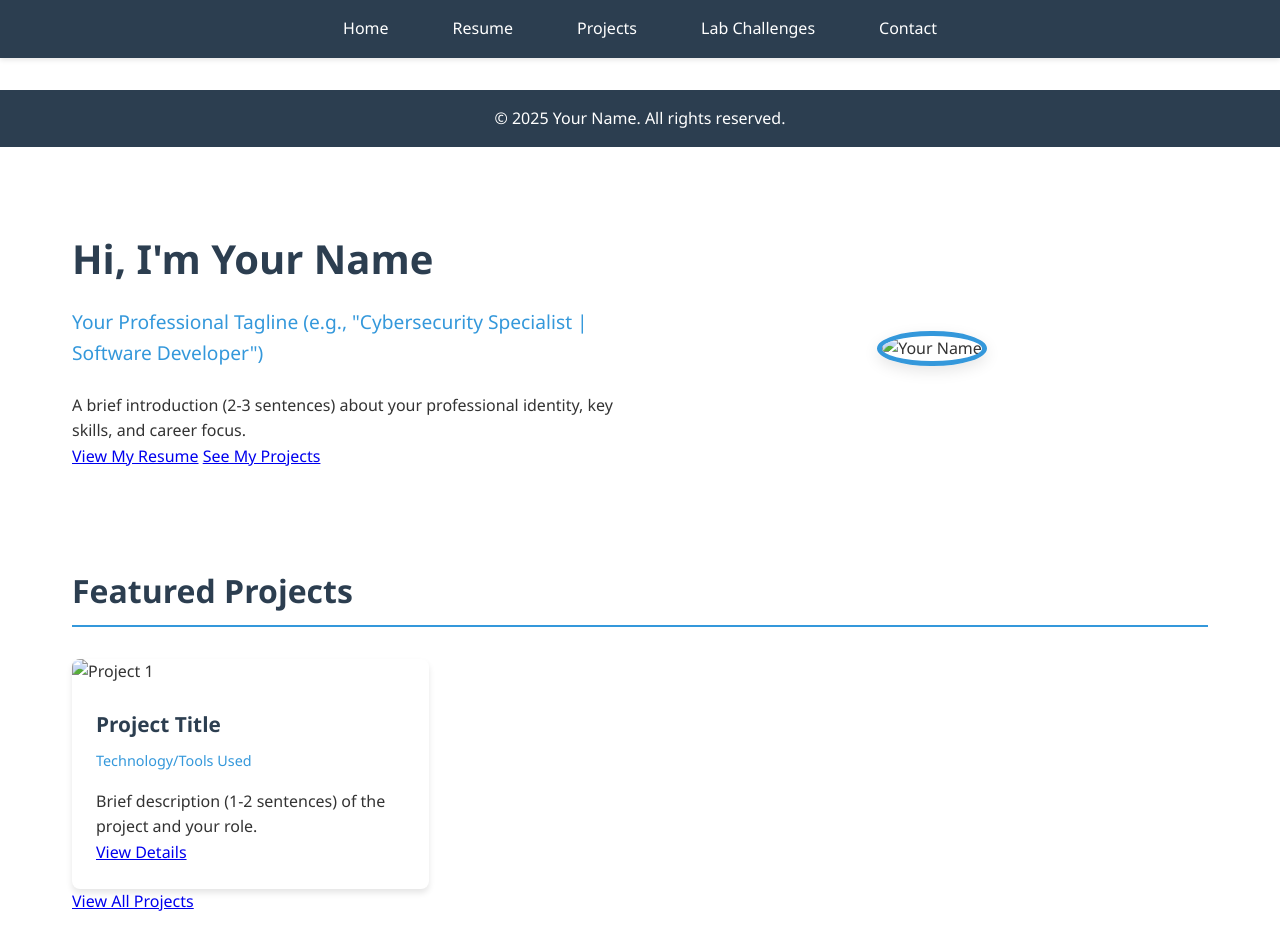
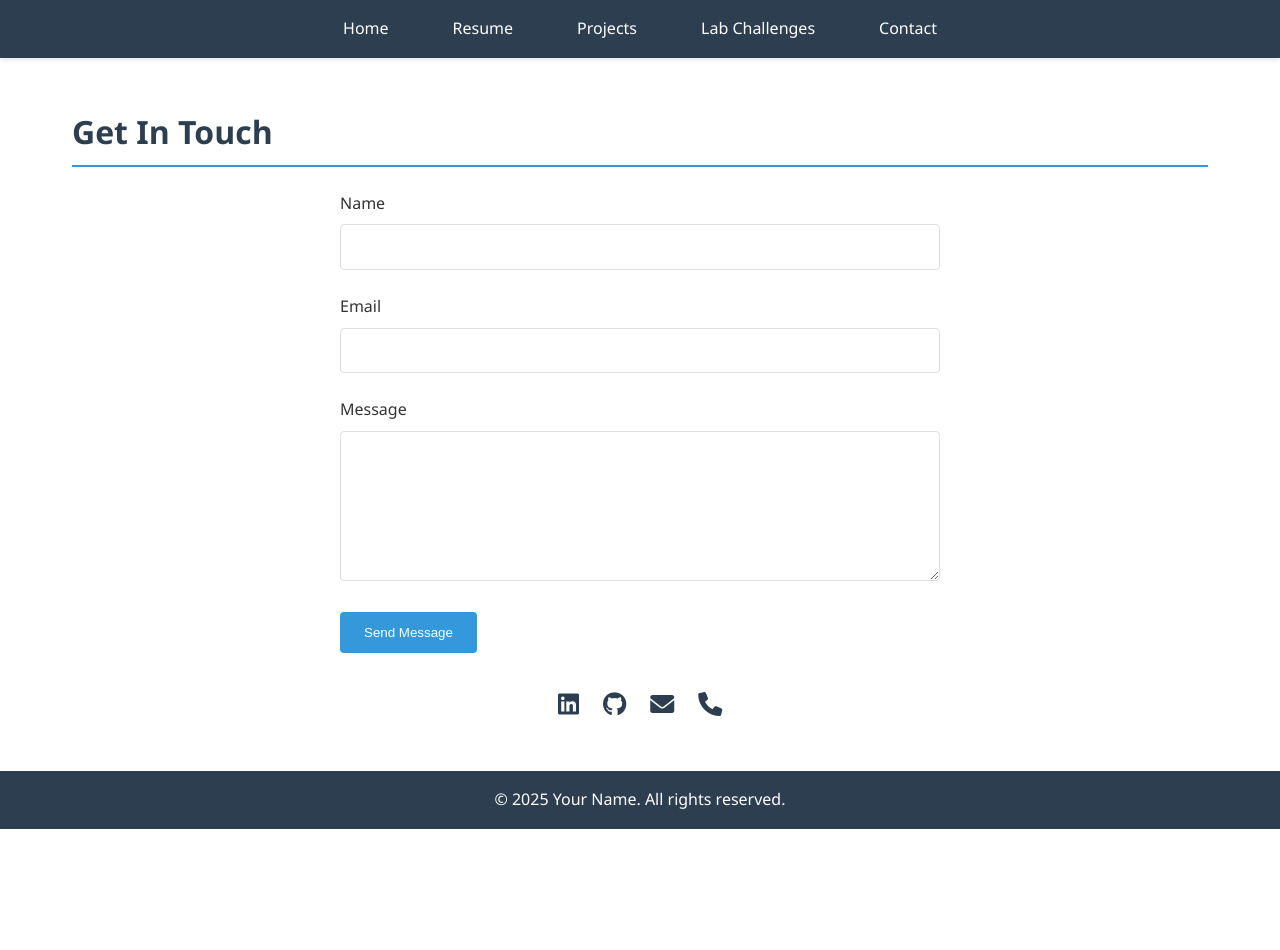
Before and after one commit to klorna/klorna.github.io, a plain HTML site: page index.html in a window 1280 px wide. After the commit the page ends 829 px from the top, so only its background shows below. Drawn offline with Linux system fonts and the light colour scheme.

Commit message:
Update index.html

```diff
--- a/index.html
+++ b/index.html
@@ -21,7 +21,37 @@
     </header>
 
     <main>
-        <!-- Content will go here -->
+        <section class="section">
+        <h1 class="section-title">Get In Touch</h1>
+
+        <div class="contact-form">
+            <form action="https://formspree.io/f/your-form-id" method="POST">
+                <div class="form-group">
+                    <label for="name">Name</label>
+                    <input type="text" id="name" name="name" required>
+                </div>
+
+                <div class="form-group">
+                    <label for="email">Email</label>
+                    <input type="email" id="email" name="email" required>
+                </div>
+
+                <div class="form-group">
+                    <label for="message">Message</label>
+                    <textarea id="message" name="message" required></textarea>
+                </div>
+
+                <button type="submit" class="submit-btn">Send Message</button>
+            </form>
+        </div>
+
+        <div class="social-links">
+            <a href="https://linkedin.com/in/yourprofile"><i class="fab fa-linkedin"></i></a>
+            <a href="https://github.com/yourusername"><i class="fab fa-github"></i></a>
+            <a href="mailto:youremail@example.com"><i class="fas fa-envelope"></i></a>
+            <a href="tel:+1234567890"><i class="fas fa-phone"></i></a>
+        </div>
+    </section>
     </main>
 
     <footer>
@@ -31,40 +61,3 @@
     <script src="assets/js/main.js"></script>
 </body>
 </html>
-
-<main>
-    <section class="hero">
-        <div class="hero-text">
-            <h1>Hi, I'm <span class="highlight">Your Name</span></h1>
-            <p class="tagline">Your Professional Tagline (e.g., "Cybersecurity Specialist | Software Developer")</p>
-            <p>A brief introduction (2-3 sentences) about your professional identity, key skills, and career focus.</p>
-            <div class="cta-buttons">
-                <a href="resume.html" class="btn btn-primary">View My Resume</a>
-                <a href="projects.html" class="btn btn-secondary">See My Projects</a>
-            </div>
-        </div>
-        <div class="hero-image">
-            <img src="assets/images/profile.jpg" alt="Your Name">
-        </div>
-    </section>
-
-    <section class="section">
-        <h2 class="section-title">Featured Projects</h2>
-        <div class="card-container">
-            <!-- Repeat for each featured project -->
-            <div class="card">
-                <img src="assets/images/project1.jpg" alt="Project 1" class="card-img">
-                <div class="card-content">
-                    <h3 class="card-title">Project Title</h3>
-                    <p class="card-subtitle">Technology/Tools Used</p>
-                    <p>Brief description (1-2 sentences) of the project and your role.</p>
-                    <a href="projects.html#project1" class="btn btn-small">View Details</a>
-                </div>
-            </div>
-            <!-- End project card -->
-        </div>
-        <div class="text-center">
-            <a href="projects.html" class="btn">View All Projects</a>
-        </div>
-    </section>
-</main>
```
